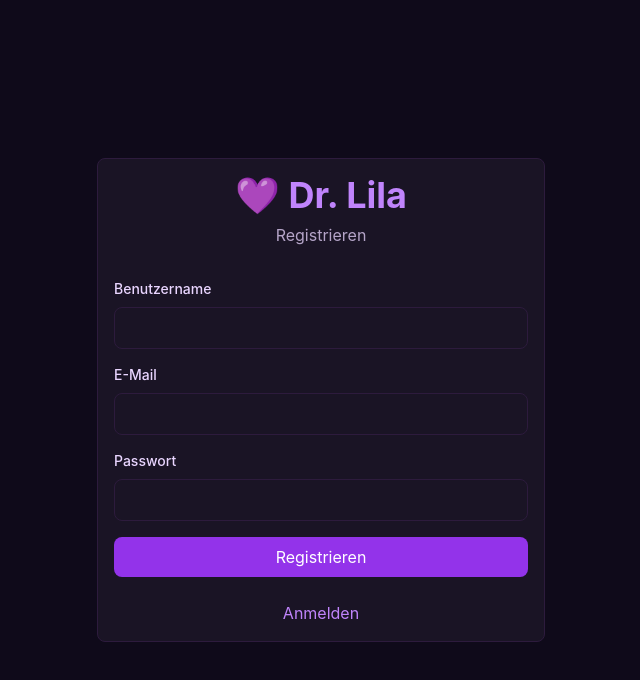
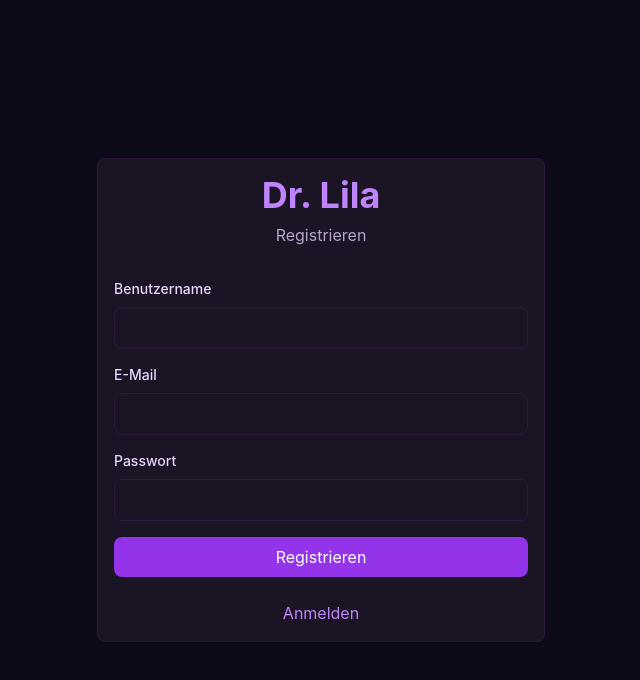
Before and after one commit to SuperNova-Repo/dr-lila-the-therapists, a React (Vite) app in the folder frontend/: page /register in a window 1280 px wide. Shown: the top 680 px of the page, without its empty margins (319-959 px from the left). Built offline with nearby package versions, Linux system fonts and the light colour scheme.

Commit message:
Update register.jsx

```diff
--- a/frontend/src/components/auth/register.jsx
+++ b/frontend/src/components/auth/register.jsx
@@ -33,7 +33,7 @@ function Register() {
       <div className="card max-w-md w-full mx-4">
         <div className="text-center mb-8">
           <h1 className="text-4xl font-bold text-primary-400 mb-2">
-            💜 Dr. Lila
+            Dr. Lila
           </h1>
           <p className="text-dark-text opacity-75">{t('register')}</p>
         </div>
```
